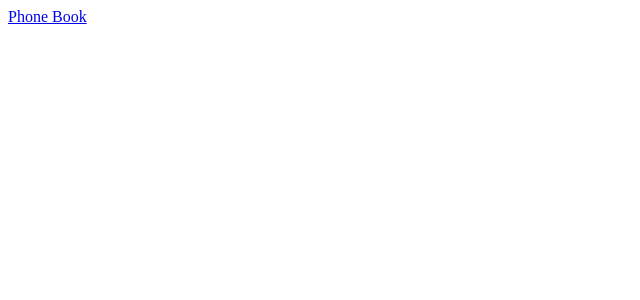
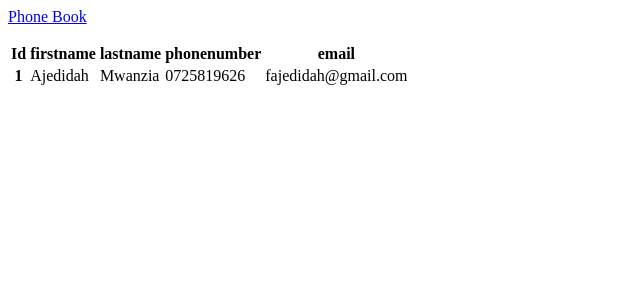
Before and after one commit to AjedidahMwanzia/contacts, an Angular app: page /home in a window 1280 px wide. Before the commit this address led to /. Shown: the top 300 px of the page, without its empty margins (0-640 px from the left). Built offline with nearby package versions, Linux system fonts and the light colour scheme; data requests are answered from the project's data file.

Commit message:
update the routing

```diff
--- a/src/app/app-routing.module.ts
+++ b/src/app/app-routing.module.ts
@@ -1,7 +1,11 @@
 import { NgModule } from '@angular/core';
 import { RouterModule, Routes } from '@angular/router';
-
+import { HomeComponent } from './home/home.component';
 const routes: Routes = [
+  {
+    path: 'home',
+    component: HomeComponent,
+  },
   { path: '', redirectTo: 'home',pathMatch: 'full',},
 ];
 
--- a/src/app/home/home.component.html
+++ b/src/app/home/home.component.html
@@ -1 +1,22 @@
-<p>home works!</p>
+<p><div class="container">
+    <table class="table">
+      <thead>
+        <tr>
+          <th scope="col">Id</th>
+          <th scope="col">firstname</th>
+          <th scope="col">lastname</th>
+          <th scope="col">phonenumber</th>
+          <th scope="col">email</th>
+        </tr>
+      </thead>
+      <tbody>
+        <tr *ngFor="let item of allContacts">
+          <th scope="row">{{ item.id }}</th>
+          <td>{{ item.firstname }}</td>
+          <td>{{ item.lastname }}</td>
+          <td>{{ item.phonenumber}}</td>
+          <td>{{ item.email}}</td>
+        </tr>
+      </tbody>
+    </table>
+  </div>
--- a/src/app/home/home.component.ts
+++ b/src/app/home/home.component.ts
@@ -12,7 +12,7 @@ export class HomeComponent implements OnInit {
   constructor(private ContactService:ContactService  ) { }
 
   ngOnInit(): void {
-    // this.get();
+    this.get();
   }
 
   get() {
```
